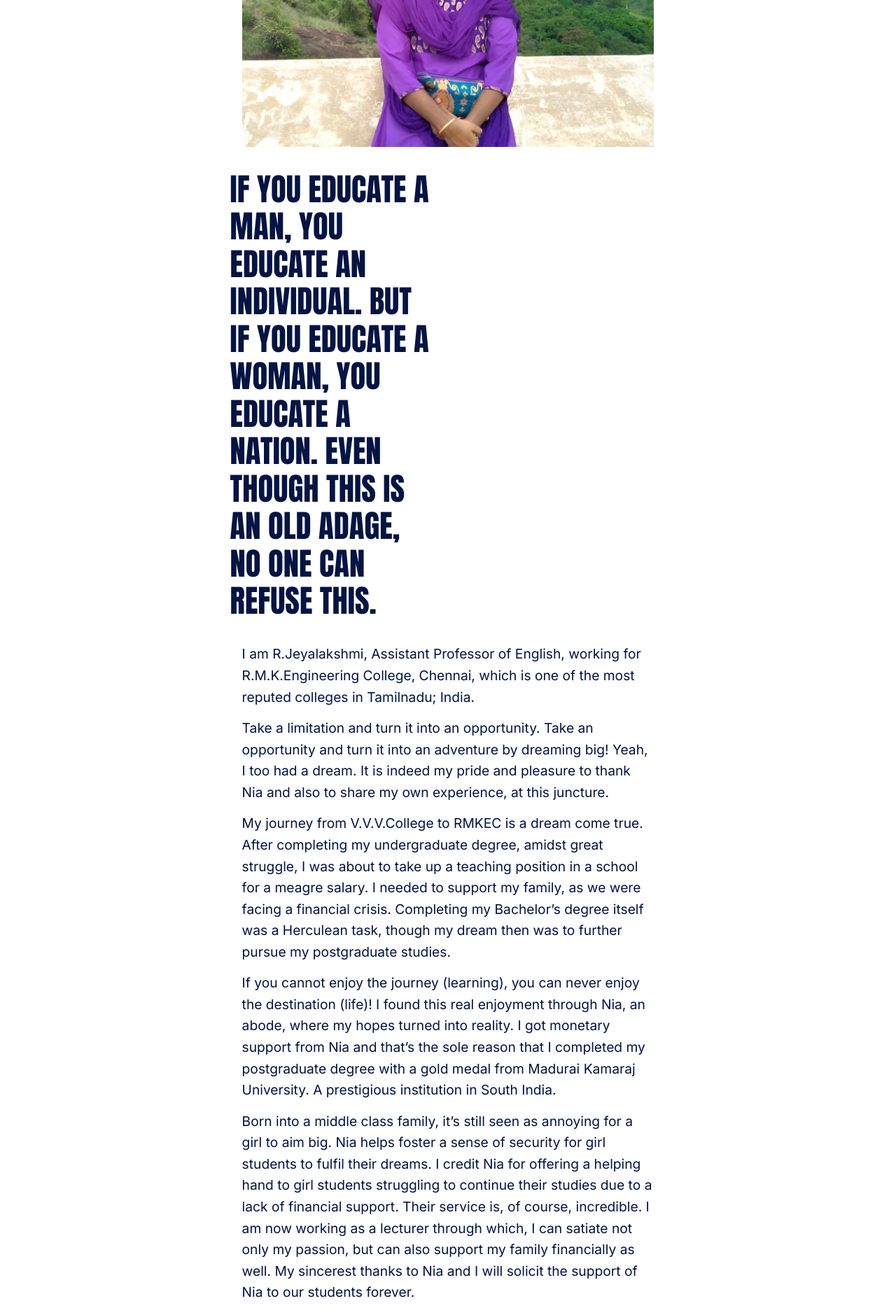
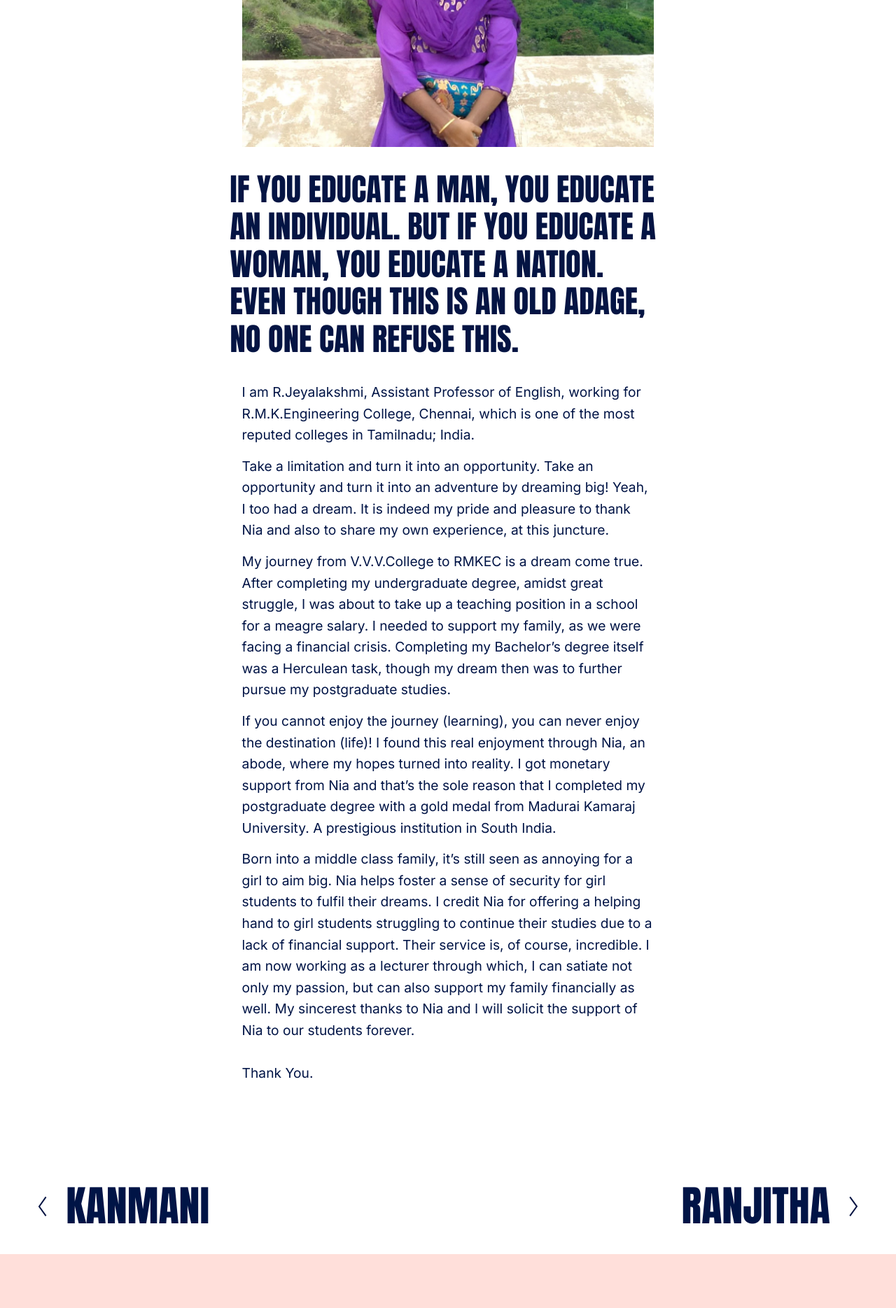
Before and after one commit to sigaramendrum/nia-web, a Jekyll site: the page built from stories/jeyalakshmi.html, in a window 1280 px wide. Shown: the part 712-2581 px from the top of the page at 70% size. Built offline with Jekyll 4.4.1, drawn with Linux system fonts in a browser that asks for light colours.

Commit message:
Story columns, captions and Stories list spacing match live
Co-Authored-By: Claude Opus 5.5 <noreply@anthropic.com>

```diff
--- a/assets/css/mirror.css
+++ b/assets/css/mirror.css
@@ -286,14 +286,26 @@ p { margin: 1rem 0; }
 .blog-item-title h1 { --v: var(--h1); margin: 0; line-height: 1.3em; overflow-wrap: break-word; }
 .blog-item-content { margin-bottom: 3vw; }
 .blog-item-comments { margin-top: 3vw; }
-.sqs-layout .row { display: flex; margin: 0 -17px; }
-.sqs-layout .col { flex: 1; min-width: 0; }
+.sqs-layout .row { display: flex; flex-wrap: wrap; margin: 0 -17px; }
+.sqs-layout .col { flex: 0 0 100%; min-width: 0; }
+.sqs-layout .span-1 { flex: 0 0 8.3333%; max-width: 8.3333%; }
+.sqs-layout .span-2 { flex: 0 0 16.6667%; max-width: 16.6667%; }
+.sqs-layout .span-3 { flex: 0 0 25.0000%; max-width: 25.0000%; }
+.sqs-layout .span-4 { flex: 0 0 33.3333%; max-width: 33.3333%; }
+.sqs-layout .span-5 { flex: 0 0 41.6667%; max-width: 41.6667%; }
+.sqs-layout .span-6 { flex: 0 0 50.0000%; max-width: 50.0000%; }
+.sqs-layout .span-7 { flex: 0 0 58.3333%; max-width: 58.3333%; }
+.sqs-layout .span-8 { flex: 0 0 66.6667%; max-width: 66.6667%; }
+.sqs-layout .span-9 { flex: 0 0 75.0000%; max-width: 75.0000%; }
+.sqs-layout .span-10 { flex: 0 0 83.3333%; max-width: 83.3333%; }
+.sqs-layout .span-11 { flex: 0 0 91.6667%; max-width: 91.6667%; }
+.sqs-layout .span-12 { flex: 0 0 100.0000%; max-width: 100.0000%; }
+.sqs-layout .span-0 { flex: 0 0 100%; max-width: 100%; }
 .sqs-layout .sqs-block { padding: 17px; }
 @media screen and (min-width: 768px) { .sqs-layout .row:first-child > .col:first-child > .sqs-block:first-child { padding-top: 0; } }
 .image-block-outer-wrapper figure { margin: 0 auto; }
 .sqs-image-shape-container-element img { position: absolute; inset: 0; width: 100%; height: 100%; object-fit: cover; }
 .blog-item-author-profile-wrapper { display: none; }
-.image-caption p { margin: 0; }
 
 /* previous / next */
 .item-pagination { display: flex; justify-content: space-between; padding: 3vw var(--pagePadding); background: #fff; color: var(--navy); }
@@ -311,6 +323,7 @@ p { margin: 1rem 0; }
 .blog-basic-grid .blog-item { display: flex; flex-direction: column; margin: 0; }
 .blog-basic-grid .image-wrapper { position: relative; display: block; padding-bottom: 100%; overflow: hidden; margin: 0; }
 .blog-article-spacer { height: 31px; }
+@media screen and (min-width: 768px) { .blog-basic-grid { padding-bottom: calc(var(--pagePadding) + 16px); } }
 .blog-basic-grid .image-wrapper img { position: absolute; inset: 0; width: 100%; height: 100%; object-fit: cover; }
 .blog-basic-grid--text { display: flex; flex-direction: column; }
 .blog-meta-section { display: flex; margin: 0; }
@@ -326,7 +339,7 @@ p { margin: 1rem 0; }
   .blog-item-meta-wrapper { margin-bottom: 16.8px; }
   .item-pagination { padding: 3vw 6vw; }
   .blog-basic-grid { grid-template-columns: 1fr; gap: 39px; padding: 15.6px 6vw; }
-  .blog-basic-grid .blog-item { margin-bottom: 15px; }
+  .blog-basic-grid .blog-item { margin-bottom: 30px; }
   .sqs-layout .row { display: block; }
   .blog-title { margin-bottom: 7.8px; }
   .blog-article-spacer { height: 20px; }
```
